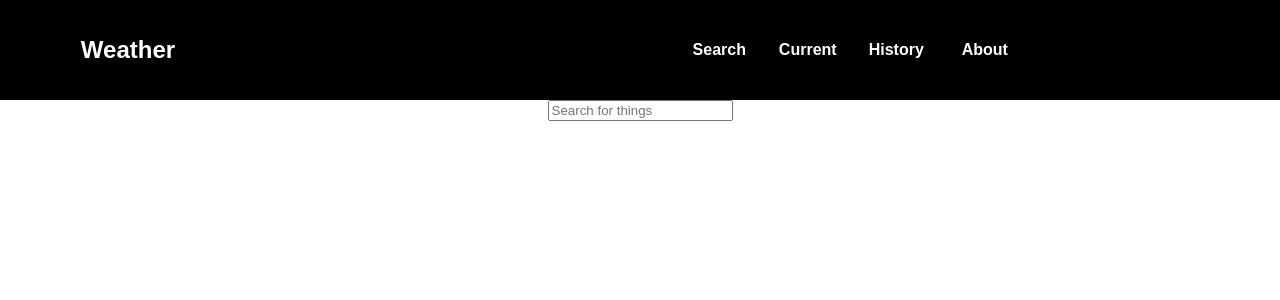
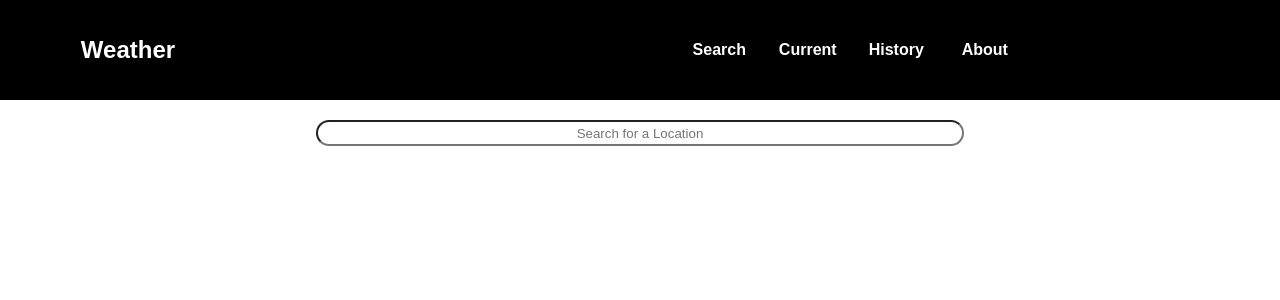
Before and after one commit to JSimoni42/CuralateWeatherApp, a React (Create React App) app: page / in a window 1280 px wide. Shown: the top 300 px of the page. Built offline with nearby package versions, Linux system fonts and the light colour scheme.

Commit message:
Refactored stylesheets and added styling to search component

```diff
--- a/src/App.css
+++ b/src/App.css
@@ -1,3 +1,7 @@
 .App {
   text-align: center;
 }
+
+main {
+  margin-top: 20px;
+}
--- a/src/components/Content.js
+++ b/src/components/Content.js
@@ -8,9 +8,9 @@ class Content extends Component {
       'search': <Search />
     }
     return(
-      <div>
+      <main>
         {pageFinder[this.props.page]}
-      </div>
+      </main>
     );
   }
 }
--- a/src/components/Search.js
+++ b/src/components/Search.js
@@ -1,4 +1,5 @@
 import React, { Component } from 'react';
+import '../styles/search.css'
 
 class Search extends Component {
   thing(){
@@ -7,9 +8,11 @@ class Search extends Component {
 
   render(){
     return(
-      <form onSubmit={() => this.thing()}>
-        <input className="search-bar" placeholder="Search for things" />
-      </form>
+      <section>
+        <form onSubmit={() => this.thing()}>
+          <input className="search-bar" placeholder="Search for a Location" />
+        </form>
+      </section>
     );
   }
 }
--- /dev/null
+++ b/src/styles/search.css
@@ -0,0 +1,7 @@
+.search-bar{
+  width: 50%;
+  margin-top: auto;
+  height: 20px;
+  border-radius: 15px;
+  text-align: center;
+}
```
